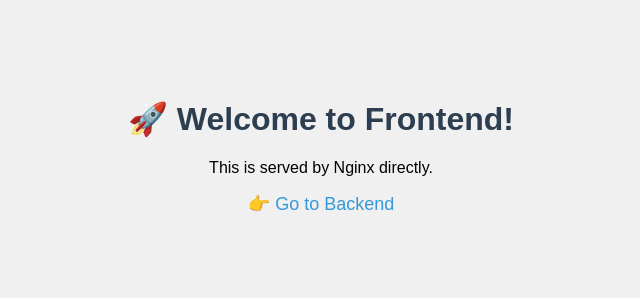
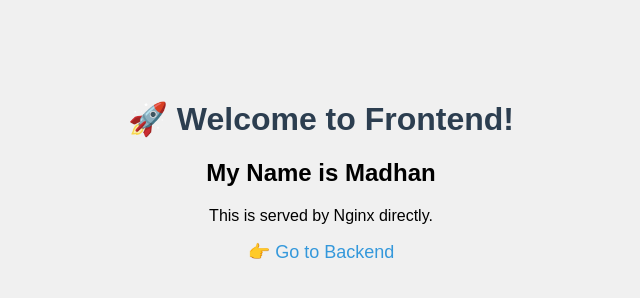
Before and after one commit to Madhan1417/testing-purose, a plain HTML site: page frontend/index.html in a window 1280 px wide. Shown: the whole page, without its empty margins (319-959 px from the left). Drawn offline with Linux system fonts and the light colour scheme.

Commit message:
Update index.html

```diff
--- a/frontend/index.html
+++ b/frontend/index.html
@@ -12,6 +12,7 @@
 </head>
 <body>
     <h1>🚀 Welcome to Frontend!</h1>
+    <h2> My Name is Madhan</h2>
     <p>This is served by Nginx directly.</p>
     <a href="/backend">👉 Go to Backend</a>
 </body>
```
